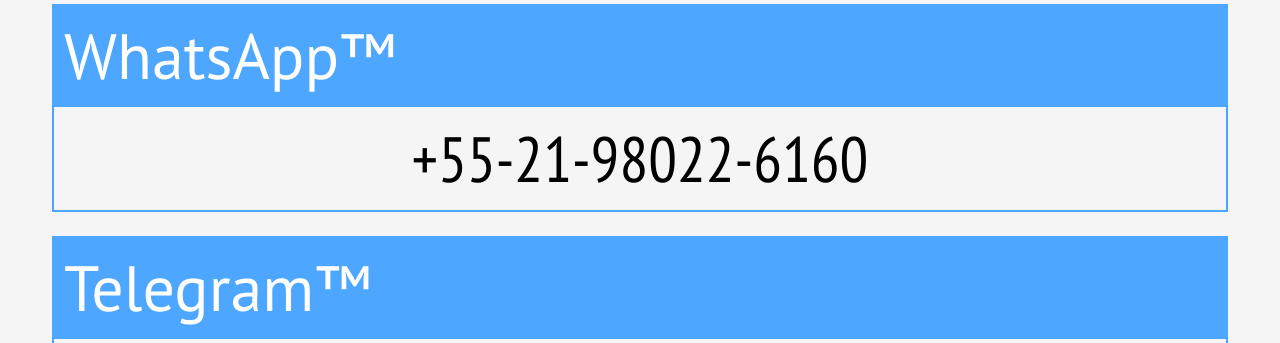
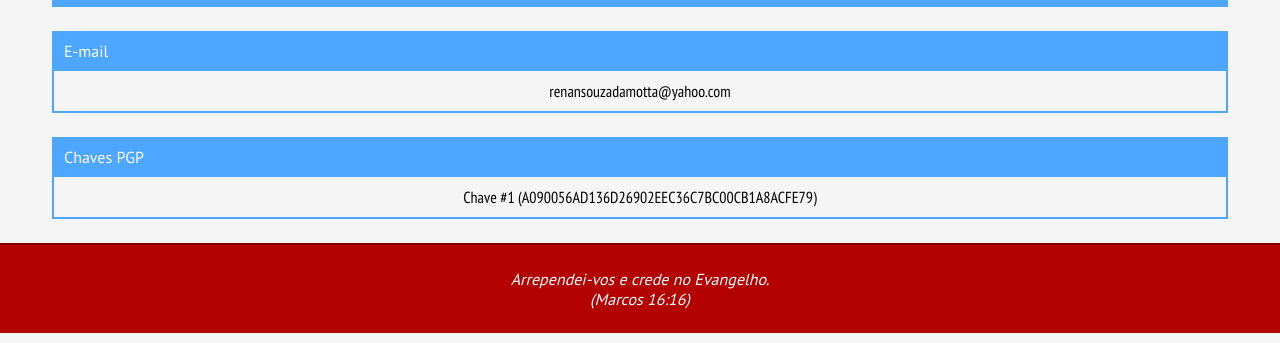
Before and after one commit to renansouzadamotta/info, a plain HTML site: page index.html in a window 1280 px wide. Shown: the part 792-1135 px from the top of the page. Drawn offline with Linux system fonts and the light colour scheme.

Commit message:
Update index.html

```diff
--- a/index.html
+++ b/index.html
@@ -2,6 +2,7 @@
 <html lang="pt-BR">
 	<head>
 		<meta http-equiv="content-type" content="text/html; charset=utf-8">
+		<meta name="viewport" content="width=device-width, initial-scale=1.0">
 		<link href="https://fonts.googleapis.com/css?family=PT+Sans" rel="stylesheet">
 		<link href="https://fonts.googleapis.com/css?family=PT+Sans+Narrow" rel="stylesheet">
 		<title>Renan Souza da Motta</title>
@@ -10,6 +11,8 @@
 			#FFFFFF
 			#F5F5F5
 			#4DA6FF
+			#B30000
+			#800000
 			#000000
 		-->
 
@@ -18,6 +21,7 @@
 				margin          : 0px 0px 0px 0px; /* top, right, bottom, left */
 				text-align      : center;
 				font-family     : 'PT Sans';
+				font-size       : 16px;
 				background-color: #F5F5F5;
 				color           : #FFFFFF;
 			}
@@ -61,7 +65,7 @@
 			div.username {
 				background-color: #F5F5F5;
 				font-family     : 'PT Sans';
-				font-size       : 24px;
+				font-size       : 150%;
 				font-weight     : bold;
 				color           : #FFFFFF;
 			}
@@ -76,7 +80,7 @@
 			div.user_description {
 				background-color: #F5F5F5;
 				font-family     : 'PT Sans';
-				font-size       : 14px;
+				font-size       : 100%;
 				font-weight     : normal;
 				font-style      : italic;
 				color           : black;
@@ -102,7 +106,7 @@
 			div.button {
 				background-color: #4DA6FF;
 				font-family     : 'PT Sans';
-				font-size       : 400%;
+				font-size       : 100%;
 				font-weight     : normal;
 				width           : 90%;
 				margin-top      : 24px;
@@ -126,7 +130,7 @@
 			div.information {
 				background-color: #F5F5F5;
 				font-family     : 'PT Sans Narrow';
-				font-size       : 400%;
+				font-size       : 100%;
 				font-weight     : normal;
 				width           : 90%;
 				margin-top      : 0px;
@@ -142,15 +146,15 @@
 			p.footer {
 				margin          : 0px;
 				padding         : 0px;
-				background-color: #F5F5F5;
-				color           : black;
+				background-color: #B30000;
+				color           : white;
 				text-align      : center;
 			}
 
 			div.footer {
-				background-color: #F5F5F5;
+				background-color: #B30000;
 				font-family     : 'PT Sans';
-				font-size       : 16px;
+				font-size       : 100%;
 				font-weight     : normal;
 				font-style      : italic;
 				width           : 100%;
@@ -163,9 +167,9 @@
 				padding-left    : 0px;
 				padding-right   : 0px;
 				border-style    : solid;
-				border-color    : #4DA6FF;
+				border-color    : #800000;
 				border-width    : 2px 0px 0px 0px;
-				color           : black;
+				color           : white;
 			}
 		</style>
 	</head>
@@ -253,6 +257,17 @@
 			</p>
 		</div>
 
+		<div class='button'>
+			<a class='h1' href='https://keys.openpgp.org/vks/v1/by-fingerprint/A090056AD136D26902EEC36C7BC00CB1A8ACFE79' target='_self'>
+				<p class='button'>Chaves PGP</p>
+			</a>
+		</div>
+		<div class='information'>
+			<p class='information'>
+				<a class='h1' href='https://keys.openpgp.org/vks/v1/by-fingerprint/A090056AD136D26902EEC36C7BC00CB1A8ACFE79' target='_self'>Chave #1 (A090056AD136D26902EEC36C7BC00CB1A8ACFE79)</a>
+			</p>
+		</div>
+
 		<div class='footer'>
 			<p class='footer'>Arrependei-vos e crede no Evangelho.<br>(Marcos 16:16)</p>
 		</div>
```
